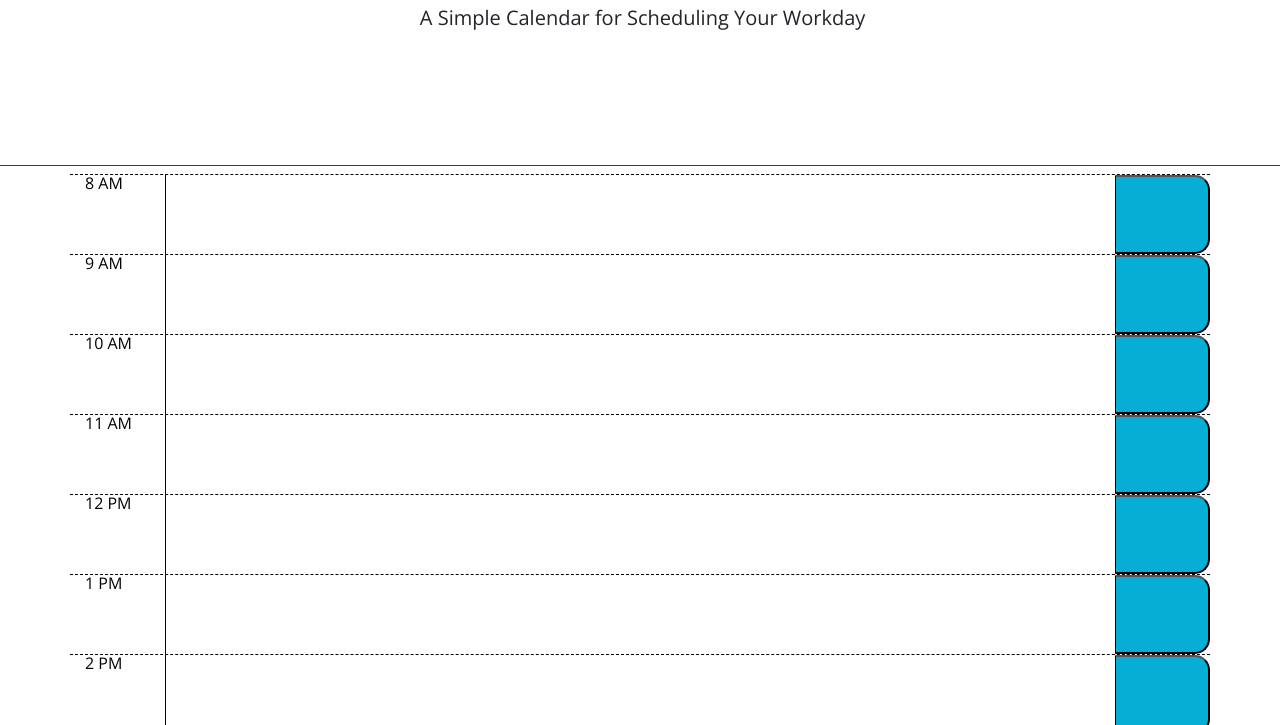
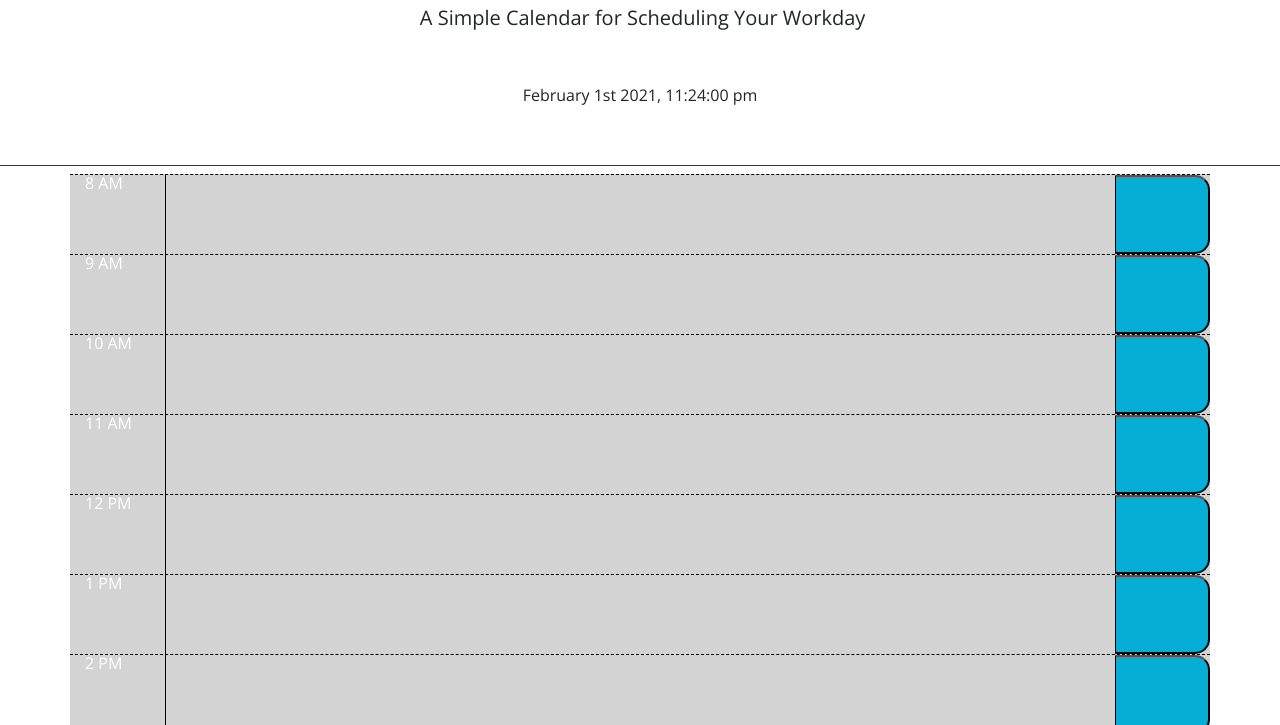
Before and after one commit to mooka0/work-day-scheduler, a plain HTML site: page index.html in a window 1280 px wide. Shown: the part 75-800 px from the top of the page. Drawn offline with nearby package versions, Linux system fonts and the light colour scheme; files that its build step writes are made by us from their sources; a web font is replaced by a local one.

Commit message:
reroute css and js

```diff
--- a/index.html
+++ b/index.html
@@ -11,7 +11,7 @@
   <link rel="stylesheet" href="https://use.fontawesome.com/releases/v5.8.1/css/all.css"
     integrity="sha384-50oBUHEmvpQ+1lW4y57PTFmhCaXp0ML5d60M1M7uH2+nqUivzIebhndOJK28anvf" crossorigin="anonymous" />
   <link href="https://fonts.googleapis.com/css?family=Open+Sans&display=swap" rel="stylesheet" />
-  <link rel="stylesheet" href="style.css" />
+  <link rel="stylesheet" href="Develop/style.css">
   <title>Work Day Scheduler</title>
 </head>
 
@@ -126,7 +126,7 @@
 
     <script src="https://code.jquery.com/jquery-3.4.1.min.js"></script>
     <script src="https://cdnjs.cloudflare.com/ajax/libs/moment.js/2.24.0/moment.min.js"></script>
-    <script src="script.js"></script>
+    <script src="/Develop/script.js"></script>
   </body>
 
 </html>
```
